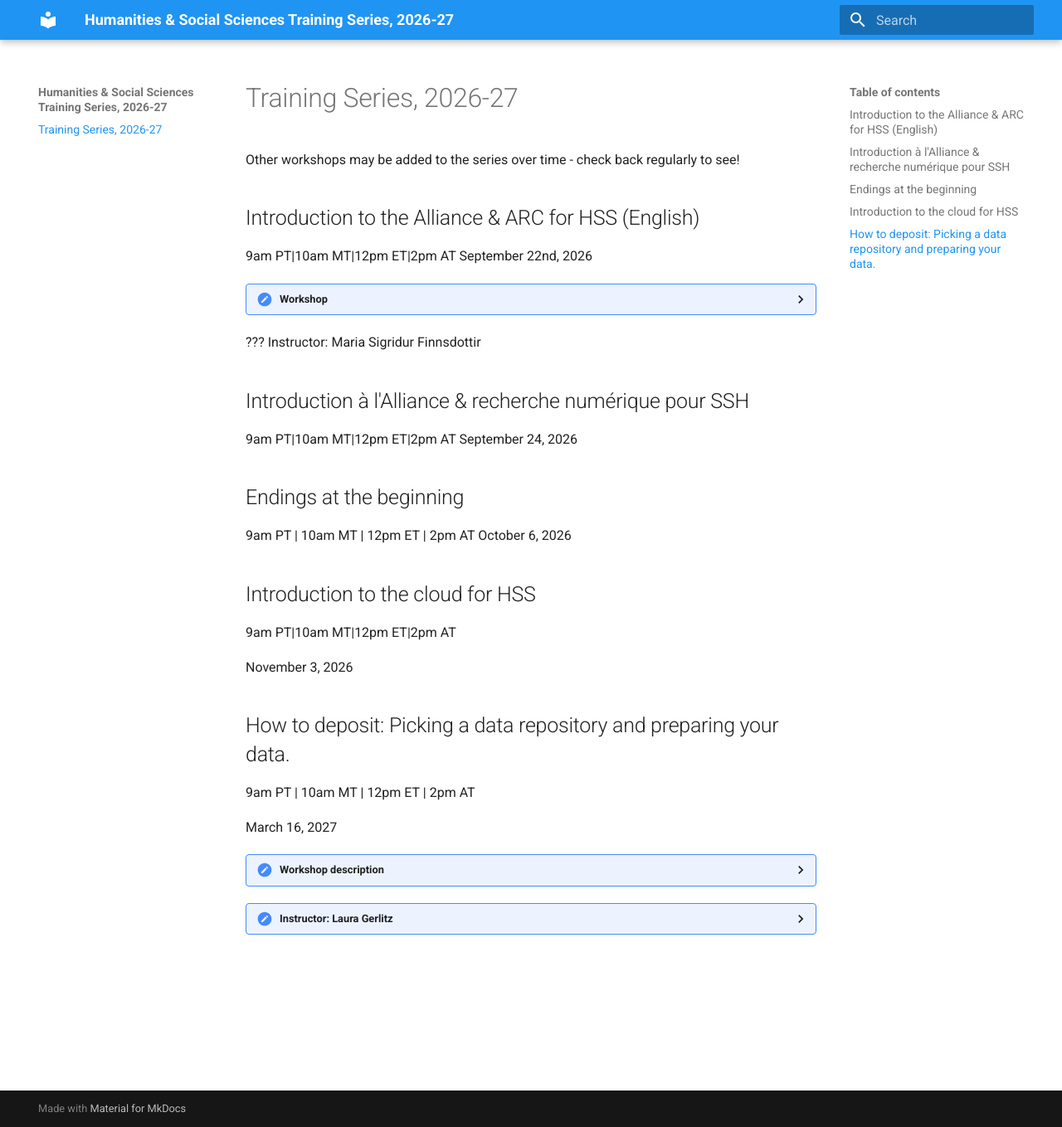
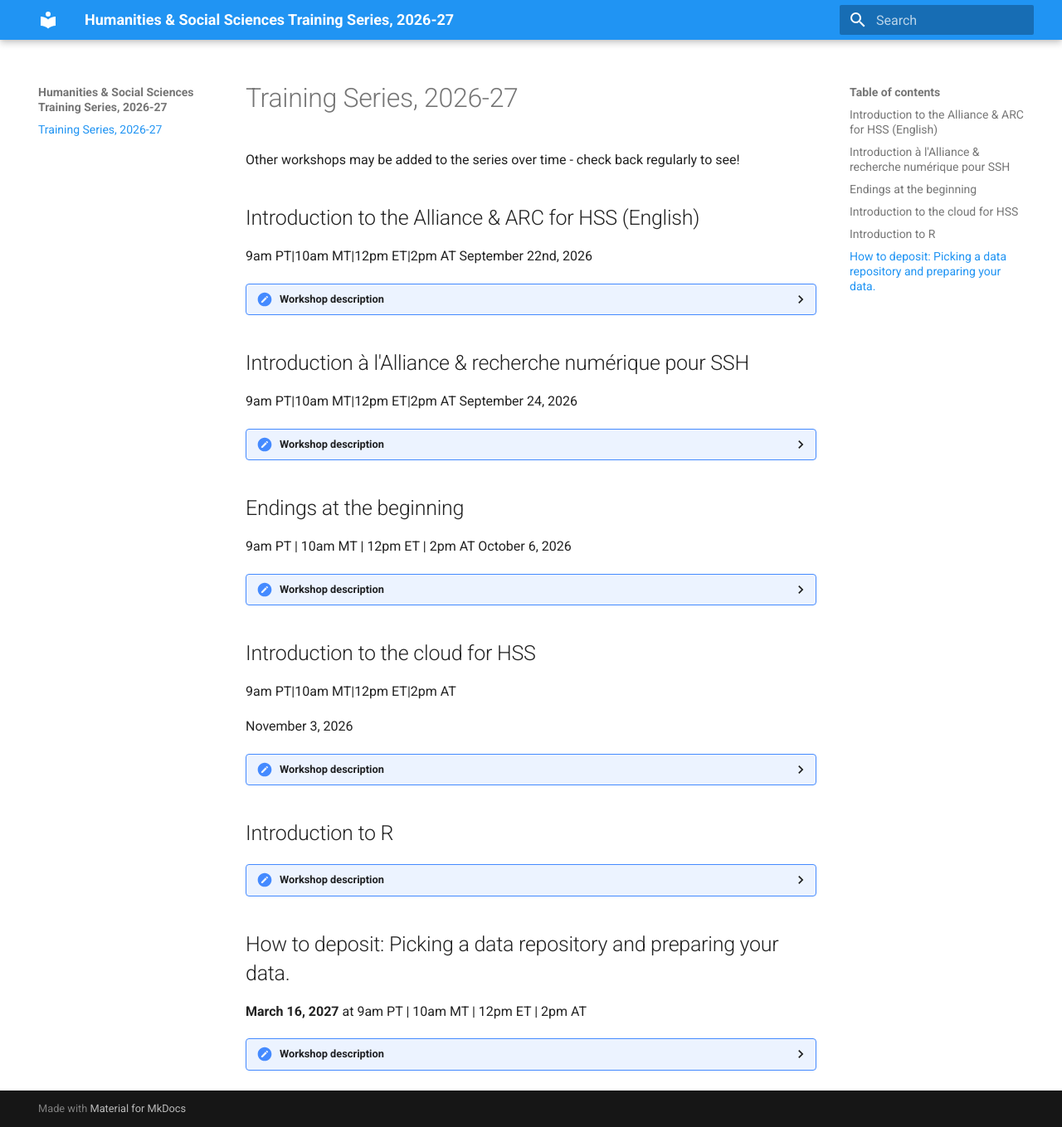
Before and after one commit to hss-nt/2026_training_series, an MkDocs documentation site: the page built from docs/index.md, in a window 1280 px wide and 1359 px high. Shown: the whole window at 83% size. Built offline with MkDocs 1.6.1 and Material for MkDocs 9.7.7, drawn with Linux system fonts in a browser that asks for light colours; some of the changed lines change nothing that is shown.

Commit message:
adding workshops

```diff
--- a/docs/index.md
+++ b/docs/index.md
@@ -4,19 +4,34 @@ Other workshops may be added to the series over time - check back regularly to s
 9am PT|10am MT|12pm ET|2pm AT
 September 22nd, 2026
 
-??? Workshop description
+??? "Workshop description"
 
     Duration: 1 hour
+    Language of instruction: English
 
-??? Instructor: Maria Sigridur Finnsdottir
+    Instructor: Maria Sigridur Finnsdottir, PhD.
 
 ## Introduction à l'Alliance & recherche numérique pour SSH
 9am PT|10am MT|12pm ET|2pm AT
 September 24, 2026
 
+??? "Workshop description"
+
+    Duration: 1 hour
+    Language of instruction: English
+
+    Instructor:
+
 ## Endings at the beginning
 9am PT | 10am MT | 12pm ET | 2pm AT
 October 6, 2026
+
+??? "Workshop description"
+
+    Duration: 1 hour
+    Language of instruction: English
+
+    Instructor:
 
 ## Introduction to the cloud for HSS
 
@@ -24,21 +39,34 @@ October 6, 2026
 
 November 3, 2026
 
+??? "Workshop description"
 
+    Duration: 1 hour
+    Language of instruction: English
+
+    Instructor:
+
+## Introduction to R
+
+??? "Workshop description"
+
+    Welcome to this workshop on R and R studio! In this session, participants will learn the basics of coding in R, and will become familiar with using RStudio. We will cover creating objects, importing and working with data, using the basic libraries, and performing simple operations. This session is suitable for beginners with no prior knowledge of R. There are no prerequisite coding skills. While the examples and data used will be aimed at the Humanities and Social Sciences community, the session is open to anyone and everyone interested in learning about R.
+
+    Duration: 3 hours
+    Language of instruction: English
+
+    Instructor
 
 
 ## How to deposit: Picking a data repository and preparing your data.
 
-9am PT | 10am MT | 12pm ET | 2pm AT
-
-March 16, 2027
+**March 16, 2027** at 9am PT | 10am MT | 12pm ET | 2pm AT
 
 ??? "Workshop description"
 
     Data deposit is an important part of the FAIR Principles and a crucial aspect of the research lifecycle, especially as it is becoming a requirement for more and more funders and publishers. This workshop will provide guidance on how to find an appropriate repository and how to prepare your data for deposit. It will also highlight Canada's national generalist repository, the Federated Research Data Repository.
 
     Duration: 1 hour.
+    Language of instruction: English.
 
-??? "Instructor: Laura Gerlitz"
-
-    Laura Gerlitz is a graduate of the University of Alberta with a Masters in Library and Information Science and a Masters of Arts in Digital Humanities, and is currently a Metadata Analyst at the Digital Research Alliance of Canada. Previously, she worked with the Federated Research Data Repository as a Curation Officer, and at the Bank of Canada as a Metadata Librarian. She is involved in the Canadian RDM landscape as a member of the National HSS Team, the Discovery and Metadata Expert Group and the Curation Expert Group.
+    Instructor: **Laura Gerlitz** is a graduate of the University of Alberta with a Masters in Library and Information Science and a Masters of Arts in Digital Humanities, and is currently a Metadata Analyst at the Digital Research Alliance of Canada. Previously, she worked with the Federated Research Data Repository as a Curation Officer, and at the Bank of Canada as a Metadata Librarian. She is involved in the Canadian RDM landscape as a member of the National HSS Team, the Discovery and Metadata Expert Group and the Curation Expert Group.
```
